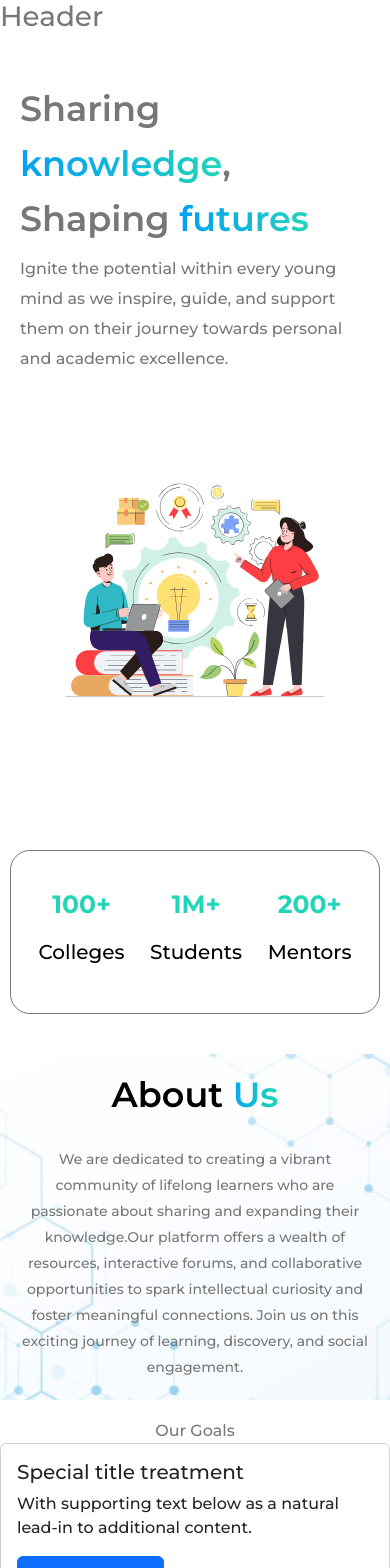
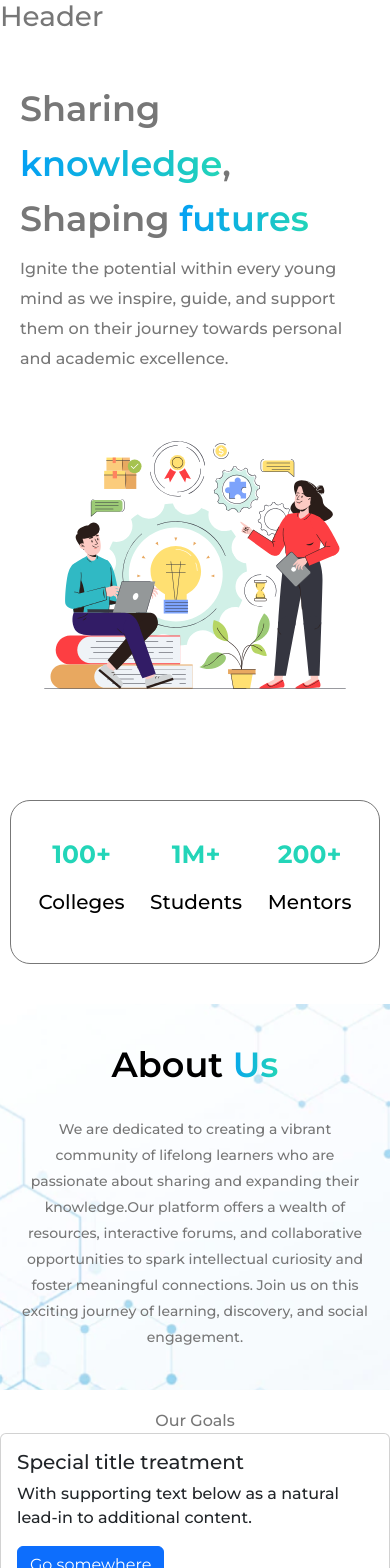
Before and after one commit to Gaurav-Verma07/while, a Next.js app: page / in a window 390 px wide. Shown: the top 1568 px of the page. Built offline with nearby package versions, Linux system fonts and the light colour scheme.

Commit message:
feat: herobox responsive

```diff
--- a/components/About/About.module.css
+++ b/components/About/About.module.css
@@ -8,7 +8,7 @@
   flex-direction: column;
   align-items: center;
   justify-content: center;
-  padding: 20px;
+  padding: 40px 20px;
 }
 
 .heading {
--- a/components/Herobox/Herobox.module.css
+++ b/components/Herobox/Herobox.module.css
@@ -1,15 +1,15 @@
 .section {
   display: flex;
   align-items: center;
-  justify-content: space-evenly;
+  justify-content: center;
   flex-direction: column;
   padding: 40px 20px;
 }
 
 .display {
   position: relative;
-  width: 300px;
-  height: 400px;
+  width: 350px;
+  aspect-ratio: 1;
 }
 
 .content {
@@ -31,8 +31,9 @@
 
 @media (min-width: 600px) {
   .display {
-    width: 723px;
+    width: auto;
     height: 595px;
+    aspect-ratio: 1;
   }
   .heading {
     color: #777;
```
